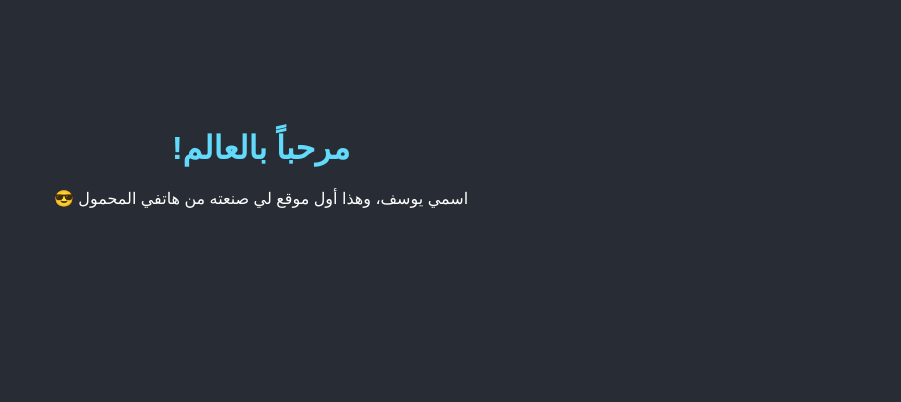
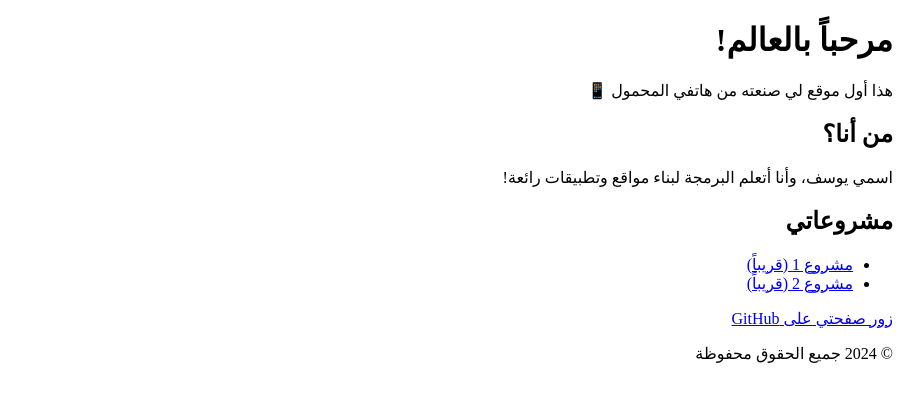
Before and after one commit to ouaziryoucef29/my-first-site, a plain HTML site: page index.html in a window 1280 px wide. Shown: the whole page, without its empty margins (379-1280 px from the left). Drawn offline with Linux system fonts and the light colour scheme.

Commit message:
Enhance index.html with new content and structure
Updated the HTML structure and content with a new title and additional sections.

```diff
--- a/index.html
+++ b/index.html
@@ -1,14 +1,39 @@
 <!DOCTYPE html>
 <html lang="ar" dir="rtl">
 <head>
-  <meta charset="UTF-8">
-  <meta name="viewport" content="width=device-width, initial-scale=1.0">
-  <title>موقعي الأول</title>
+    <meta charset="UTF-8">
+    <meta name="viewport" content="width=device-width, initial-scale=1.0">
+    <title>موقعي الأول | يوسف</title>
+    <!-- رابط ملف CSS خارجي (سننشئه لاحقاً) -->
+    <link rel="stylesheet" href="style.css">
 </head>
-<body style="background-color: #282c34; color: white; text-align: center; font-family: Arial; padding-top: 100px;">
+<body>
+    <header>
+        <h1>مرحباً بالعالم!</h1>
+        <p>هذا أول موقع لي صنعته من هاتفي المحمول 📱</p>
+    </header>
 
-  <h1 style="color: #61dafb;">مرحباً بالعالم!</h1>
-  <p>اسمي يوسف، وهذا أول موقع لي صنعته من هاتفي المحمول 😎</p>
+    <main>
+        <section class="about">
+            <h2>من أنا؟</h2>
+            <p>اسمي يوسف، وأنا أتعلم البرمجة لبناء مواقع وتطبيقات رائعة!</p>
+        </section>
 
+        <section class="projects">
+            <h2>مشروعاتي</h2>
+            <ul>
+                <li><a href="#">مشروع 1 (قريباً)</a></li>
+                <li><a href="#">مشروع 2 (قريباً)</a></li>
+            </ul>
+        </section>
+
+        <a href="https://github.com/ouaziryoucef29" class="github-btn" target="_blank">
+            زور صفحتي على GitHub
+        </a>
+    </main>
+
+    <footer>
+        <p>© 2024 جميع الحقوق محفوظة</p>
+    </footer>
 </body>
 </html>
```
